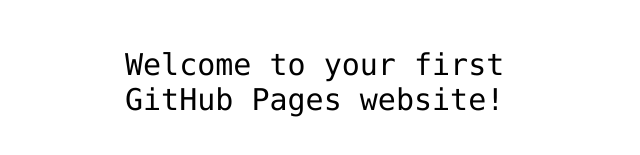
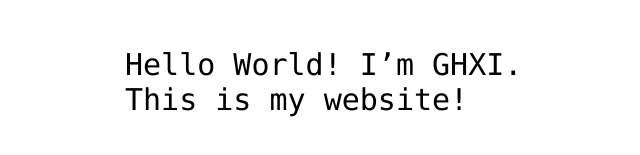
Before and after one commit to ghxi/ghxi.github.io, a plain HTML site: page index.html in a window 1280 px wide. Shown: the part 341-496 px from the top of the page, without its empty margins (315-955 px from the left). Drawn offline with Linux system fonts and the light colour scheme.

Commit message:
added name

```diff
--- a/index.html
+++ b/index.html
@@ -12,7 +12,7 @@
 <img src="https://octodex.github.com/images/daftpunktocat-thomas.gif" id="octocat" alt="octocat-gif" />
 
 <!-- Change this code here by copy and pasting your template on line 15 -->
-<p>Welcome to your first GitHub Pages website!</p>
+<p>Hello World! I’m GHXI. This is my website!</p>
 
 </body>
 </html>
```
